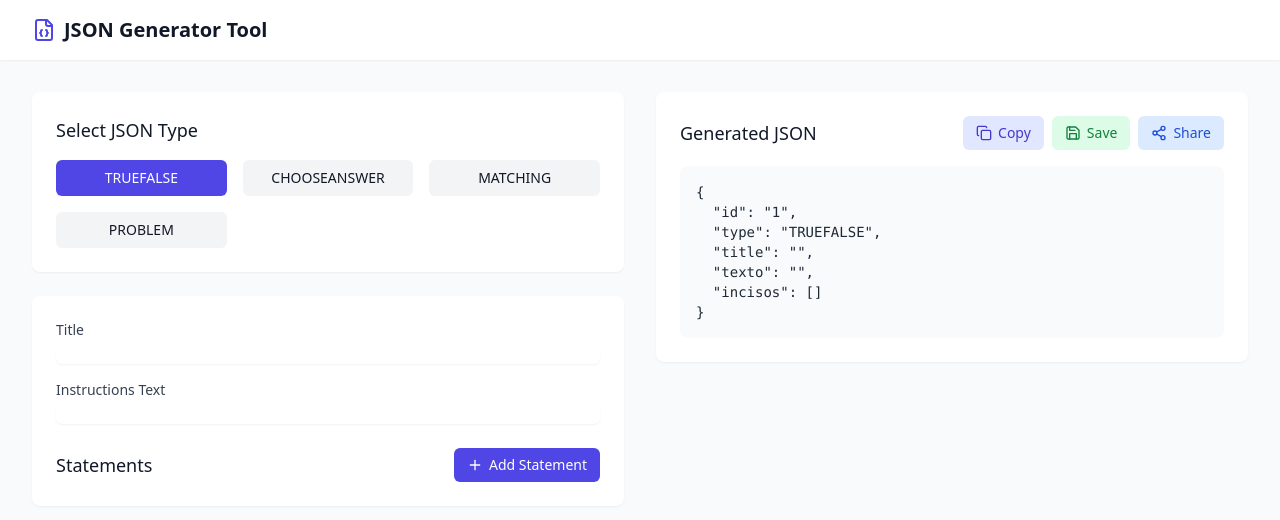
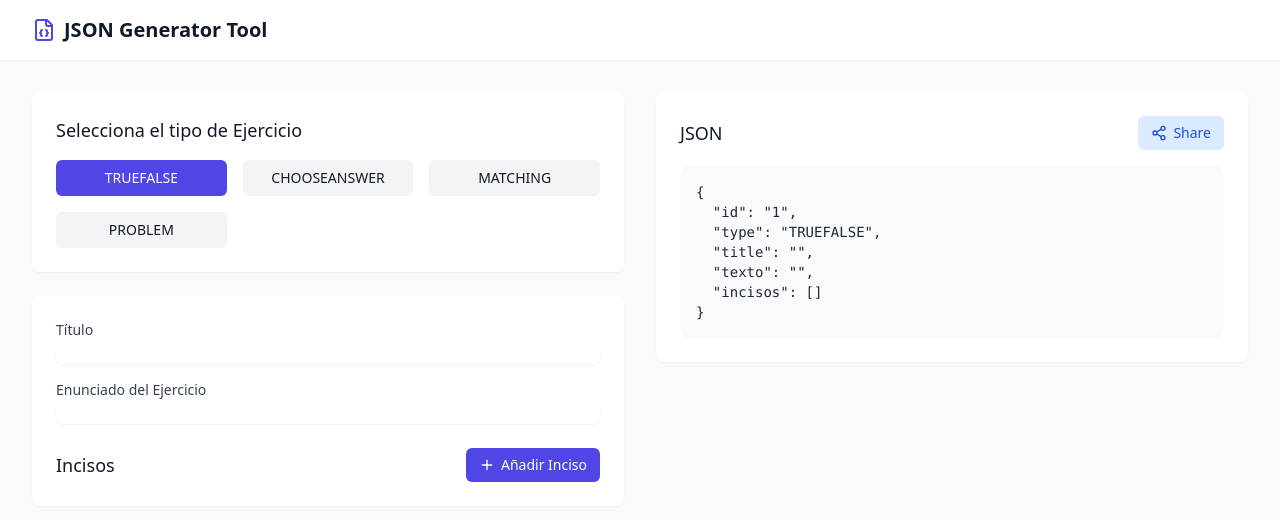
Before and after one commit to tcosCode/math-webapp-exercise-tool, a React (Vite) app: page / in a window 1280 px wide. Both pictures are taken after a click on the button "TRUEFALSE". Shown: the top 520 px of the page. Built offline with nearby package versions, Linux system fonts and the light colour scheme.

Commit message:
translate to spanish

```diff
--- a/index.html
+++ b/index.html
@@ -1,5 +1,5 @@
 <!DOCTYPE html>
-<html lang="en">
+<html lang="es">
   <head>
     <meta charset="UTF-8" />
     <link rel="icon" type="image/svg+xml" href="/vite.svg" />
--- a/src/App.tsx
+++ b/src/App.tsx
@@ -1,5 +1,6 @@
 import { useState } from "react";
-import { Copy, FileJson, Save, Share2 } from "lucide-react";
+//import { Copy, FileJson, Save, Share2 } from "lucide-react";
+import { FileJson, Share2 } from "lucide-react";
 import JsonViewer from "./components/JsonViewer";
 import TypeSelector from "./components/TypeSelector";
 import TrueFalseForm from "./components/TrueFalseForm";
@@ -62,23 +63,23 @@ function App() {
     }
   };
 
-  const handleCopyJson = () => {
-    navigator.clipboard.writeText(JSON.stringify(jsonData, null, 2));
-  };
+  // // const handleCopyJson = () => {
+  // //   navigator.clipboard.writeText(JSON.stringify(jsonData, null, 2));
+  // // };
 
-  const handleSaveJson = () => {
-    const blob = new Blob([JSON.stringify(jsonData, null, 2)], {
-      type: "text/plain",
-    });
-    const url = URL.createObjectURL(blob);
-    const link = document.createElement("a");
-    link.href = url;
-    link.download = `${jsonData.type.toLowerCase()}_${jsonData.id}.txt`;
-    document.body.appendChild(link);
-    link.click();
-    document.body.removeChild(link);
-    URL.revokeObjectURL(url);
-  };
+  // // const handleSaveJson = () => {
+  // //   const blob = new Blob([JSON.stringify(jsonData, null, 2)], {
+  // //     type: "text/plain",
+  // //   });
+  //   const url = URL.createObjectURL(blob);
+  //   const link = document.createElement("a");
+  //   link.href = url;
+  //   link.download = `${jsonData.type.toLowerCase()}_${jsonData.id}.txt`;
+  //   document.body.appendChild(link);
+  //   link.click();
+  //   document.body.removeChild(link);
+  //   URL.revokeObjectURL(url);
+  // };
 
   const handleShareJson = () => {
     const blob = new Blob([JSON.stringify(jsonData, null, 2)], {
@@ -157,24 +158,22 @@ function App() {
 
           <div className="bg-white rounded-lg shadow-sm p-6 h-fit sticky top-8">
             <div className="flex justify-between items-center mb-4">
-              <h2 className="text-lg font-medium text-gray-900">
-                Generated JSON
-              </h2>
+              <h2 className="text-lg font-medium text-gray-900">JSON</h2>
               <div className="flex space-x-2">
-                <button
+                {/* <button
                   onClick={handleCopyJson}
                   className="inline-flex items-center px-3 py-1.5 border border-transparent text-sm font-medium rounded-md text-indigo-700 bg-indigo-100 hover:bg-indigo-200 focus:outline-none focus:ring-2 focus:ring-offset-2 focus:ring-indigo-500"
                 >
                   <Copy className="h-4 w-4 mr-1.5" />
                   Copy
-                </button>
-                <button
+                </button> */}
+                {/* <button
                   onClick={handleSaveJson}
                   className="inline-flex items-center px-3 py-1.5 border border-transparent text-sm font-medium rounded-md text-green-700 bg-green-100 hover:bg-green-200 focus:outline-none focus:ring-2 focus:ring-offset-2 focus:ring-green-500"
                 >
                   <Save className="h-4 w-4 mr-1.5" />
                   Save
-                </button>
+                </button> */}
                 <button
                   onClick={handleShareJson}
                   className="inline-flex items-center px-3 py-1.5 border border-transparent text-sm font-medium rounded-md text-blue-700 bg-blue-100 hover:bg-blue-200 focus:outline-none focus:ring-2 focus:ring-offset-2 focus:ring-blue-500"
--- a/src/components/ChooseAnswerForm.tsx
+++ b/src/components/ChooseAnswerForm.tsx
@@ -69,7 +69,7 @@ function ChooseAnswerForm({ data, onChange }: ChooseAnswerFormProps) {
             htmlFor="title"
             className="block text-sm font-medium text-gray-700"
           >
-            Title
+            Título
           </label>
           <input
             type="text"
@@ -85,7 +85,7 @@ function ChooseAnswerForm({ data, onChange }: ChooseAnswerFormProps) {
             htmlFor="texto"
             className="block text-sm font-medium text-gray-700"
           >
-            Instructions Text
+            Enunciado del Ejercicio
           </label>
           <input
             type="text"
@@ -99,13 +99,13 @@ function ChooseAnswerForm({ data, onChange }: ChooseAnswerFormProps) {
 
       <div className="space-y-4">
         <div className="flex justify-between items-center">
-          <h3 className="text-lg font-medium text-gray-900">Questions</h3>
+          <h3 className="text-lg font-medium text-gray-900">Incisos</h3>
           <button
             onClick={addInciso}
             className="inline-flex items-center px-3 py-1.5 border border-transparent text-sm font-medium rounded-md text-white bg-indigo-600 hover:bg-indigo-700 focus:outline-none focus:ring-2 focus:ring-offset-2 focus:ring-indigo-500"
           >
             <Plus className="h-4 w-4 mr-1.5" />
-            Add Question
+            Añadir Inciso
           </button>
         </div>
 
@@ -125,7 +125,7 @@ function ChooseAnswerForm({ data, onChange }: ChooseAnswerFormProps) {
 
             <div>
               <label className="block text-sm font-medium text-gray-700">
-                Question
+                Pregunta
               </label>
               <textarea
                 value={inciso.exercise}
@@ -139,7 +139,7 @@ function ChooseAnswerForm({ data, onChange }: ChooseAnswerFormProps) {
 
             <div className="space-y-3">
               <label className="block text-sm font-medium text-gray-700">
-                Answer Options
+                Respuestas
               </label>
               {inciso.answer.map((option, optionIndex) => (
                 <div key={optionIndex} className="flex gap-2">
@@ -169,8 +169,8 @@ function ChooseAnswerForm({ data, onChange }: ChooseAnswerFormProps) {
                     }
                     className="w-32 rounded-md border-gray-300 shadow-sm focus:border-indigo-500 focus:ring-indigo-500 sm:text-sm"
                   >
-                    <option value="CORRECT">Correct</option>
-                    <option value="INCORRECT">Incorrect</option>
+                    <option value="CORRECT">Correcta</option>
+                    <option value="INCORRECT">Incorrecta</option>
                   </select>
                 </div>
               ))}
--- a/src/components/MatchingForm.tsx
+++ b/src/components/MatchingForm.tsx
@@ -62,7 +62,7 @@ function MatchingForm({ data, onChange }: MatchingFormProps) {
             htmlFor="title"
             className="block text-sm font-medium text-gray-700"
           >
-            Title
+            Título
           </label>
           <input
             type="text"
@@ -78,7 +78,7 @@ function MatchingForm({ data, onChange }: MatchingFormProps) {
             htmlFor="texto"
             className="block text-sm font-medium text-gray-700"
           >
-            Instructions Text
+            Enunciado del Ejercicio
           </label>
           <input
             type="text"
@@ -92,13 +92,13 @@ function MatchingForm({ data, onChange }: MatchingFormProps) {
 
       <div className="space-y-4">
         <div className="flex justify-between items-center">
-          <h3 className="text-lg font-medium text-gray-900">Matching Pairs</h3>
+          <h3 className="text-lg font-medium text-gray-900">Parejas</h3>
           <button
             onClick={addPair}
             className="inline-flex items-center px-3 py-1.5 border border-transparent text-sm font-medium rounded-md text-white bg-indigo-600 hover:bg-indigo-700 focus:outline-none focus:ring-2 focus:ring-offset-2 focus:ring-indigo-500"
           >
             <Plus className="h-4 w-4 mr-1.5" />
-            Add Pair
+            Añadir Pareja
           </button>
         </div>
 
@@ -121,7 +121,7 @@ function MatchingForm({ data, onChange }: MatchingFormProps) {
 
             <div>
               <label className="block text-sm font-medium text-gray-700">
-                Question
+                Pregunta
               </label>
               <textarea
                 value={question.text}
@@ -136,7 +136,7 @@ function MatchingForm({ data, onChange }: MatchingFormProps) {
 
             <div>
               <label className="block text-sm font-medium text-gray-700">
-                Answer
+                Respuesta
               </label>
               <textarea
                 value={answer.text}
--- a/src/components/ProblemForm.tsx
+++ b/src/components/ProblemForm.tsx
@@ -45,7 +45,7 @@ function ProblemForm({ data, onChange }: ProblemFormProps) {
             htmlFor="title"
             className="block text-sm font-medium text-gray-700"
           >
-            Title
+            Título
           </label>
           <input
             type="text"
@@ -61,7 +61,7 @@ function ProblemForm({ data, onChange }: ProblemFormProps) {
             htmlFor="texto"
             className="block text-sm font-medium text-gray-700"
           >
-            Problem Description
+            Enunciado del Problema
           </label>
           <textarea
             id="texto"
@@ -76,13 +76,13 @@ function ProblemForm({ data, onChange }: ProblemFormProps) {
 
       <div className="space-y-4">
         <div className="flex justify-between items-center">
-          <h3 className="text-lg font-medium text-gray-900">Questions</h3>
+          <h3 className="text-lg font-medium text-gray-900">Incisos</h3>
           <button
             onClick={addInciso}
             className="inline-flex items-center px-3 py-1.5 border border-transparent text-sm font-medium rounded-md text-white bg-indigo-600 hover:bg-indigo-700 focus:outline-none focus:ring-2 focus:ring-offset-2 focus:ring-indigo-500"
           >
             <Plus className="h-4 w-4 mr-1.5" />
-            Add Question
+            Añadir Incisos
           </button>
         </div>
 
@@ -102,7 +102,7 @@ function ProblemForm({ data, onChange }: ProblemFormProps) {
 
             <div>
               <label className="block text-sm font-medium text-gray-700">
-                Question
+                Pregunta
               </label>
               <textarea
                 value={inciso.exercise}
@@ -116,7 +116,7 @@ function ProblemForm({ data, onChange }: ProblemFormProps) {
 
             <div>
               <label className="block text-sm font-medium text-gray-700">
-                Answer
+                Respuesta
               </label>
               <input
                 type="text"
--- a/src/components/TrueFalseForm.tsx
+++ b/src/components/TrueFalseForm.tsx
@@ -41,7 +41,7 @@ function TrueFalseForm({ data, onChange }: TrueFalseFormProps) {
             htmlFor="title"
             className="block text-sm font-medium text-gray-700"
           >
-            Title
+            Título
           </label>
           <input
             type="text"
@@ -57,7 +57,7 @@ function TrueFalseForm({ data, onChange }: TrueFalseFormProps) {
             htmlFor="texto"
             className="block text-sm font-medium text-gray-700"
           >
-            Instructions Text
+            Enunciado del Ejercicio
           </label>
           <input
             type="text"
@@ -71,13 +71,13 @@ function TrueFalseForm({ data, onChange }: TrueFalseFormProps) {
 
       <div className="space-y-4">
         <div className="flex justify-between items-center">
-          <h3 className="text-lg font-medium text-gray-900">Statements</h3>
+          <h3 className="text-lg font-medium text-gray-900">Incisos</h3>
           <button
             onClick={addInciso}
             className="inline-flex items-center px-3 py-1.5 border border-transparent text-sm font-medium rounded-md text-white bg-indigo-600 hover:bg-indigo-700 focus:outline-none focus:ring-2 focus:ring-offset-2 focus:ring-indigo-500"
           >
             <Plus className="h-4 w-4 mr-1.5" />
-            Add Statement
+            Añadir Inciso
           </button>
         </div>
 
@@ -97,7 +97,7 @@ function TrueFalseForm({ data, onChange }: TrueFalseFormProps) {
 
             <div>
               <label className="block text-sm font-medium text-gray-700">
-                Statement
+                Texto del inciso
               </label>
               <textarea
                 value={inciso.exercise}
@@ -111,7 +111,7 @@ function TrueFalseForm({ data, onChange }: TrueFalseFormProps) {
 
             <div>
               <label className="block text-sm font-medium text-gray-700">
-                Validation
+                Validación
               </label>
               <select
                 value={inciso.validation}
@@ -120,8 +120,8 @@ function TrueFalseForm({ data, onChange }: TrueFalseFormProps) {
                 }
                 className="mt-1 block w-full rounded-md border-gray-300 shadow-sm focus:border-indigo-500 focus:ring-indigo-500 sm:text-sm"
               >
-                <option value="VALIDATE_TRUE">True</option>
-                <option value="VALIDATE_FALSE">False</option>
+                <option value="VALIDATE_TRUE">Verdadero</option>
+                <option value="VALIDATE_FALSE">Falso</option>
               </select>
             </div>
           </div>
--- a/src/components/TypeSelector.tsx
+++ b/src/components/TypeSelector.tsx
@@ -17,7 +17,7 @@ function TypeSelector({ selectedType, onTypeSelect }: TypeSelectorProps) {
   return (
     <div className="bg-white rounded-lg shadow-sm p-6">
       <h2 className="text-lg font-medium text-gray-900 mb-4">
-        Select JSON Type
+        Selecciona el tipo de Ejercicio
       </h2>
       <div className="grid grid-cols-1 sm:grid-cols-2 lg:grid-cols-3 gap-4">
         {types.map((type) => (
```
